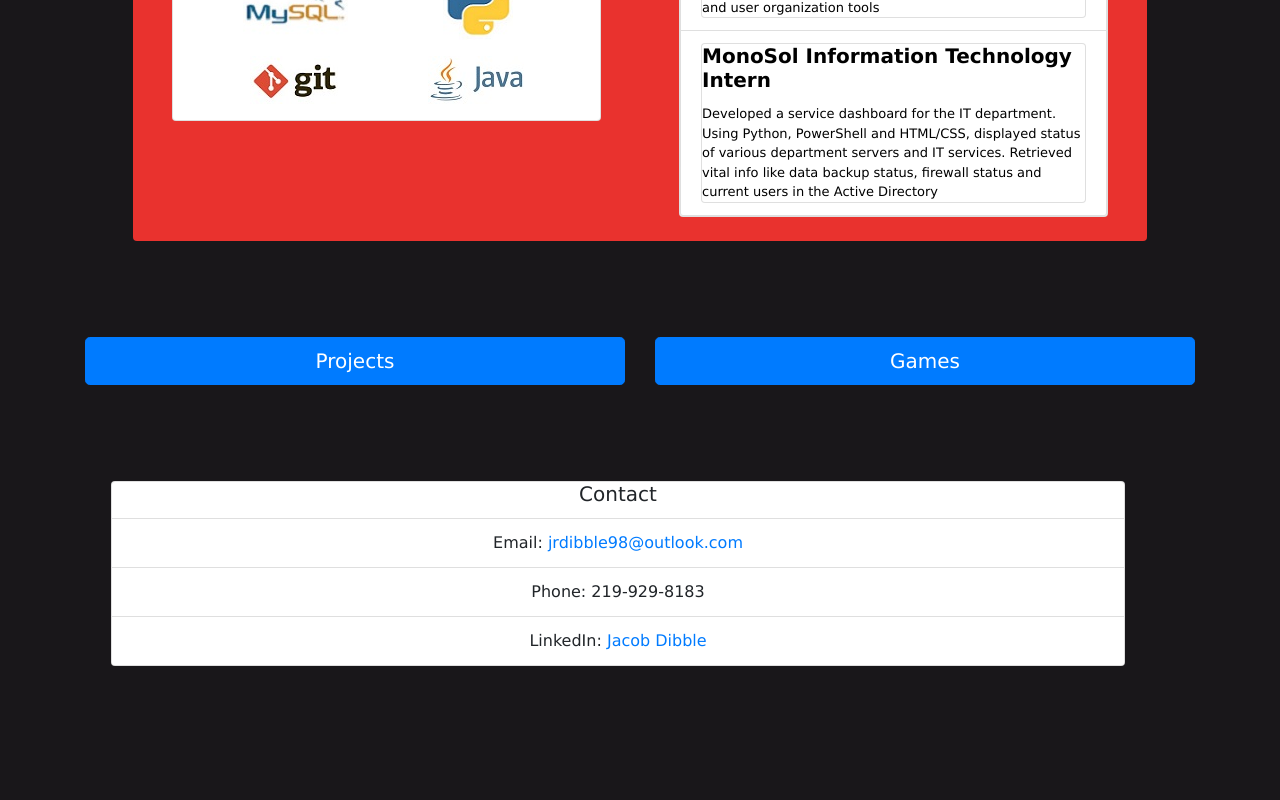
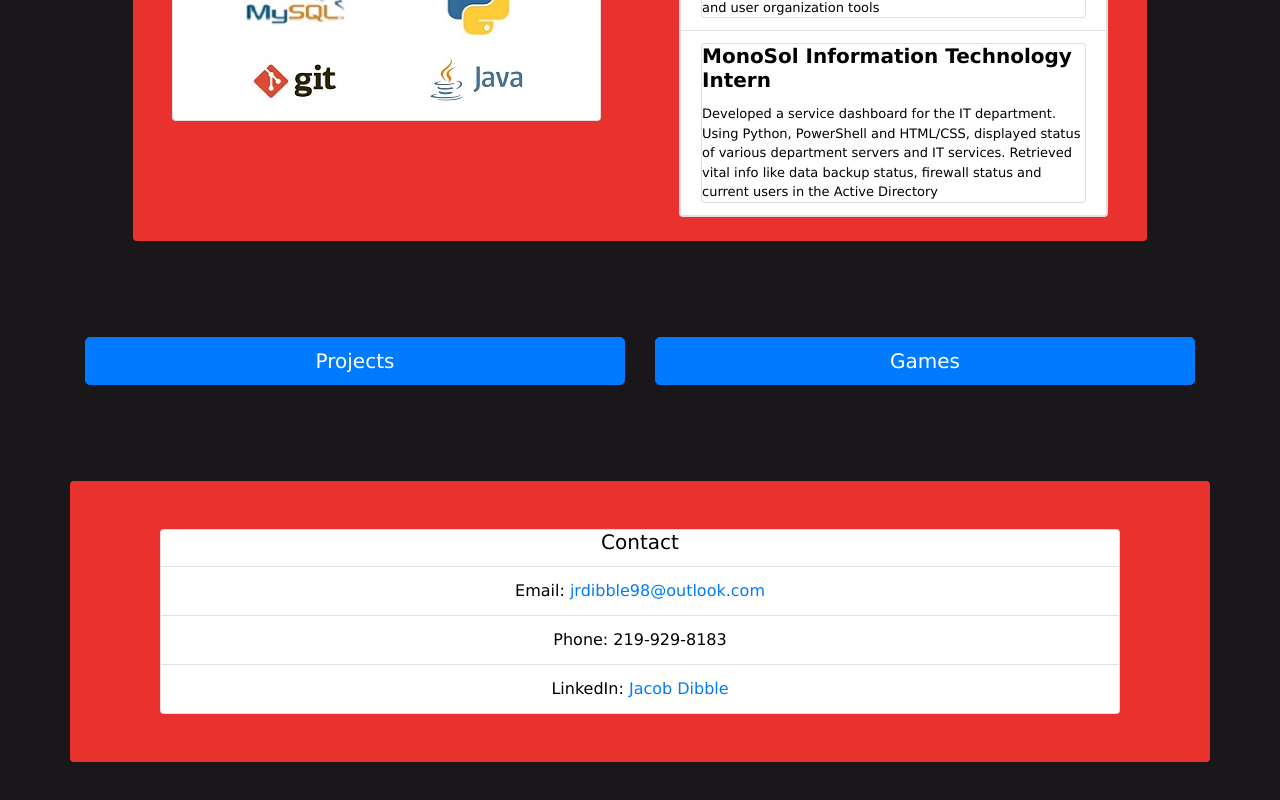
Before and after one commit to jdibble21/react-portfolio, a React (Create React App) app: page / in a window 1280 px wide. Shown: the part 1104-1904 px from the top of the page. Before the commit the page ends 1818 px from the top, so only its background shows below. Built offline with nearby package versions, Linux system fonts and the light colour scheme.

Commit message:
Edit formatting

```diff
--- a/src/components/contact.jsx
+++ b/src/components/contact.jsx
@@ -1,23 +1,29 @@
 import React, { Component } from 'react';
 import Container from 'react-bootstrap/Container';
 import Card from 'react-bootstrap/Card';
+import Row from 'react-bootstrap/Row';
 import ListGroup from 'react-bootstrap/ListGroup';
 class ContactSection extends Component {
     styles = {
         color: "black",
         "background-color": "#E9322E"
     }
+    cardStyle = {
+        width: "60rem"
+    }
     render() {
         return (
-            <Container className="rounded m-5 text-center">
-                <Card className="m-5">
+            <Container style={this.styles} className="mx-auto rounded m-5 text-center">
+                <Row>
+                <Card className="m-5 mt-5 mx-auto" style={this.cardStyle}>
                     <Card.Title>Contact</Card.Title>
                     <ListGroup variant="flush">
                         <ListGroup.Item>Email: <a href="mailto:jrdibble98@outlook.com">jrdibble98@outlook.com</a></ListGroup.Item>
                         <ListGroup.Item>Phone: 219-929-8183</ListGroup.Item>
                         <ListGroup.Item>LinkedIn: <a href="https://www.linkedin.com/in/jacob-dibble-397896169/" target="_blank">Jacob Dibble</a></ListGroup.Item>
-  </ListGroup>
+                    </ListGroup>
                 </Card>
+                </Row>
             </Container>
          );
     }
```
